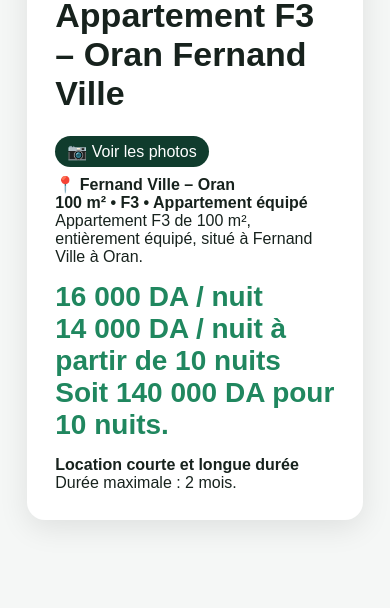
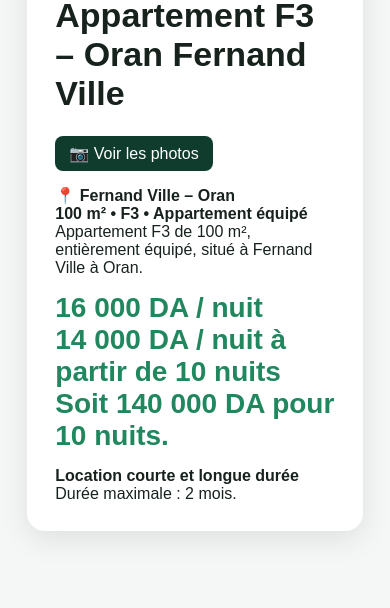
Before and after one commit to immo-hamidou/immo-dz, a plain HTML site: page index.html in a window 390 px wide. Shown: the part 4080-4688 px from the top of the page. Drawn offline with Linux system fonts and the light colour scheme.

Commit message:
Update index.html

```diff
--- a/index.html
+++ b/index.html
@@ -130,7 +130,7 @@ salles d'eau et balcon avec vue sur le quartier.
 
 <h2>Appartement F3 – Oran Fernand Ville</h2>
 
-<a href="#photos" style="display:inline-block;background:#103c2d;color:white;padding:6px 12px;border-radius:20px;text-decoration:none;margin:8px 0;">📷 Voir les photos</a>
+<a href="#photos-fernand" class="photo-link">📷 Voir les photos</a>
 
 <p><strong>📍 Fernand Ville – Oran</strong></p>
 <p><strong>100 m² • F3 • Appartement équipé</strong></p>
@@ -268,7 +268,7 @@ footer{background:#08251b;color:#fff;text-align:center;padding:25px}
 @media(max-width:800px){
 nav{display:none}.hero h1{font-size:34px}.main{height:300px}
 .info{grid-template-columns:1fr 1fr}.gallery{grid-template-columns:1fr 1fr}.gallery img{height:150px}
-}
+}.photo-link{display:inline-block;margin:8px 0 15px;background:#103c2d;color:#fff;padding:8px 14px;border-radius:8px;text-decoration:none}
 </style>
 </head>
 <body>
```
